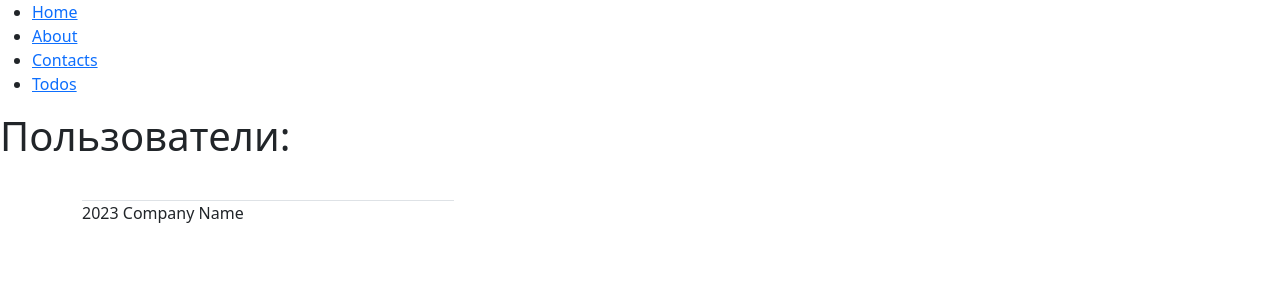
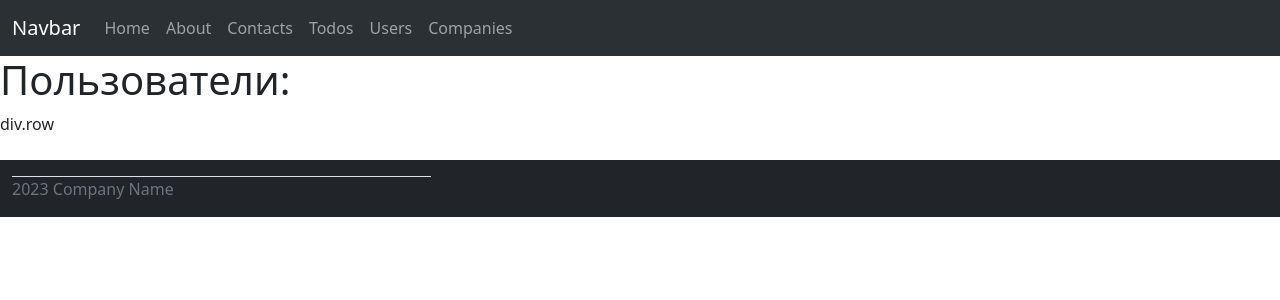
Before and after one commit to 100ballovby/CRUD_app_friday_project2, a Flask app: page /users-list in a window 1280 px wide. Shown: the top 300 px of the page. Run offline with Flask 3, Linux system fonts and the light colour scheme.

Commit message:
Adding bootstrap stylization

```diff
--- a/templates/base.html
+++ b/templates/base.html
@@ -8,20 +8,33 @@
           integrity="sha384-T3c6CoIi6uLrA9TneNEoa7RxnatzjcDSCmG1MXxSR1GAsXEV/Dwwykc2MPK8M2HN" crossorigin="anonymous">
 </head>
 <body>
-<ul class="navigation">
-    <li><a href="{{ url_for('index') }}">Home</a></li>
-    <li><a href="{{ url_for('about') }}">About</a></li>
-    <li><a href="{{ url_for('contacts') }}">Contacts</a></li>
-    <li><a href="{{ url_for('todos') }}">Todos</a></li>
-</ul>
+<nav class="navbar navbar-expand-lg bg-body-tertiary" data-bs-theme="dark">
+    <div class="container-fluid">
+        <a class="navbar-brand" href="#">Navbar</a>
+        <button class="navbar-toggler" type="button" data-bs-toggle="collapse" data-bs-target="#navbarNav"
+                aria-controls="navbarNav" aria-expanded="false" aria-label="Toggle navigation">
+            <span class="navbar-toggler-icon"></span>
+        </button>
+        <div class="collapse navbar-collapse" id="navbarNav">
+            <ul class="navbar-nav">
+                <li class="nav-item"><a class="nav-link" href="{{ url_for('index') }}">Home</a></li>
+                <li class="nav-item"><a class="nav-link" href="{{ url_for('about') }}">About</a></li>
+                <li class="nav-item"><a class="nav-link" href="{{ url_for('contacts') }}">Contacts</a></li>
+                <li class="nav-item"><a class="nav-link" href="{{ url_for('todos') }}">Todos</a></li>
+                <li class="nav-item"><a href="{{ url_for('users_list') }}" class="nav-link">Users</a></li>
+                <li class="nav-item"><a href="{{ url_for('companies_list') }}" class="nav-link">Companies</a></li>
+            </ul>
+        </div>
+    </div>
+</nav>
 
 <!-- в этом месте будут появляться динамические страницы сайта -->
 {% block content %}
 {% endblock %}
 
 
-<div class="container">
-    <footer class="d-flex justify-content-between py-3 my-4">
+<div class="container-fluid bg-dark">
+    <footer class="d-flex justify-content-between py-3 my-4 text-secondary">
         <p class="col-md-4 mb-0 border-top">2023 Company Name</p>
     </footer>
 </div>
--- a/templates/users-list.html
+++ b/templates/users-list.html
@@ -3,6 +3,7 @@
 
 {% block content %}
 	<h1>Пользователи:</h1>
+    div.row
     {% for user in users %}
     	<div class="card-user">
             <h2>{{ user.name }}</h2>
```
